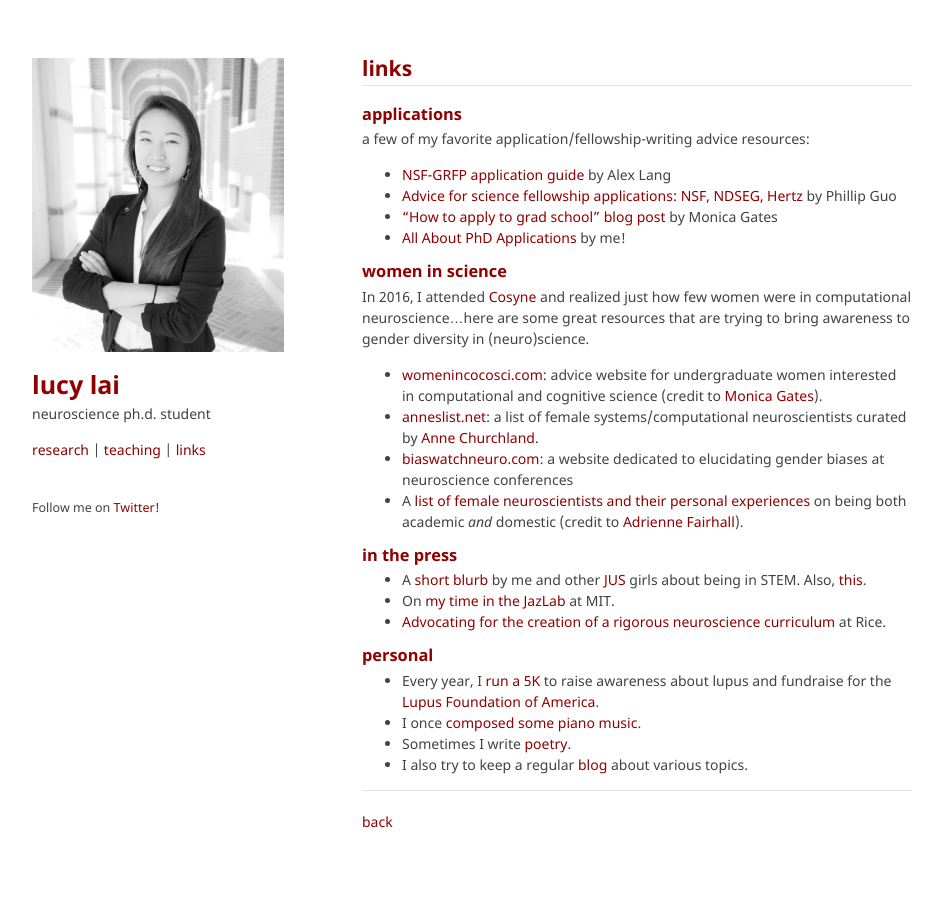
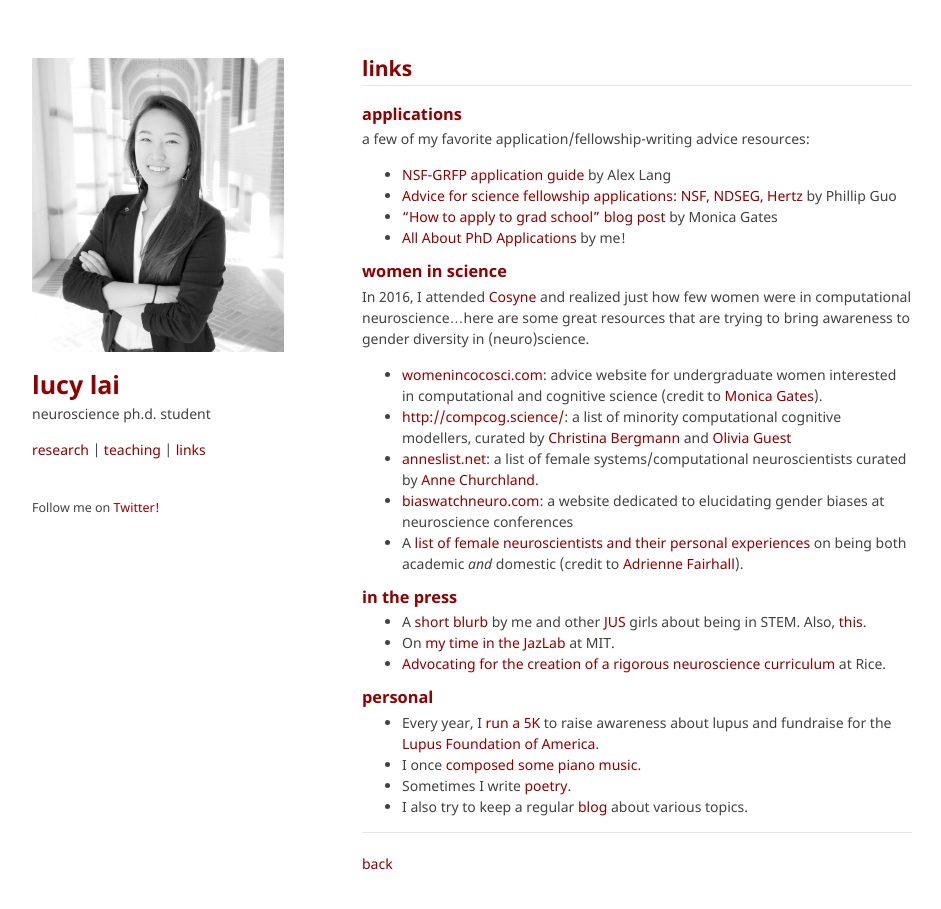
Before and after one commit to lucylai96/lucylai96.github.io, a Jekyll site: the page built from links.md, in a window 1280 px wide and 939 px high. Shown: the top 909 px of the window, without its empty margins (168-1109 px from the left). Built offline with Jekyll 4.4.1, drawn with Linux system fonts in a browser that asks for light colours; our own code applies the rules of GitHub Pages for plain Markdown files.

Commit message:
Update links.md

```diff
--- a/links.md
+++ b/links.md
@@ -10,6 +10,7 @@ a few of my favorite application/fellowship-writing advice resources:
 ### women in science
 In 2016, I attended [Cosyne](cosyne.org) and realized just how few women were in computational neuroscience...here are some great resources that are trying to bring awareness to gender diversity in (neuro)science.
 * [womenincocosci.com](http://womenincocosci.com/): advice website for undergraduate women interested in computational and cognitive science (credit to [Monica Gates](http://monicagates.org/)).
+* [http://compcog.science/](http://compcog.science/): a list of minority computational cognitive modellers, curated by [Christina Bergmann](https://sites.google.com/site/chbergma/) and [Olivia Guest](http://oliviaguest.com/)
 * [anneslist.net](https://anneslist.net/): a list of female systems/computational neuroscientists curated by [Anne Churchland](http://churchlandlab.labsites.cshl.edu/).
 * [biaswatchneuro.com](https://biaswatchneuro.com/): a website dedicated to elucidating gender biases at neuroscience conferences
 * A [list of female neuroscientists and their personal experiences](https://fairhalllab.com/careers/how-does-she-do-it/) on being both academic _and_ domestic (credit to [Adrienne Fairhall](https://fairhalllab.com/)).
```
